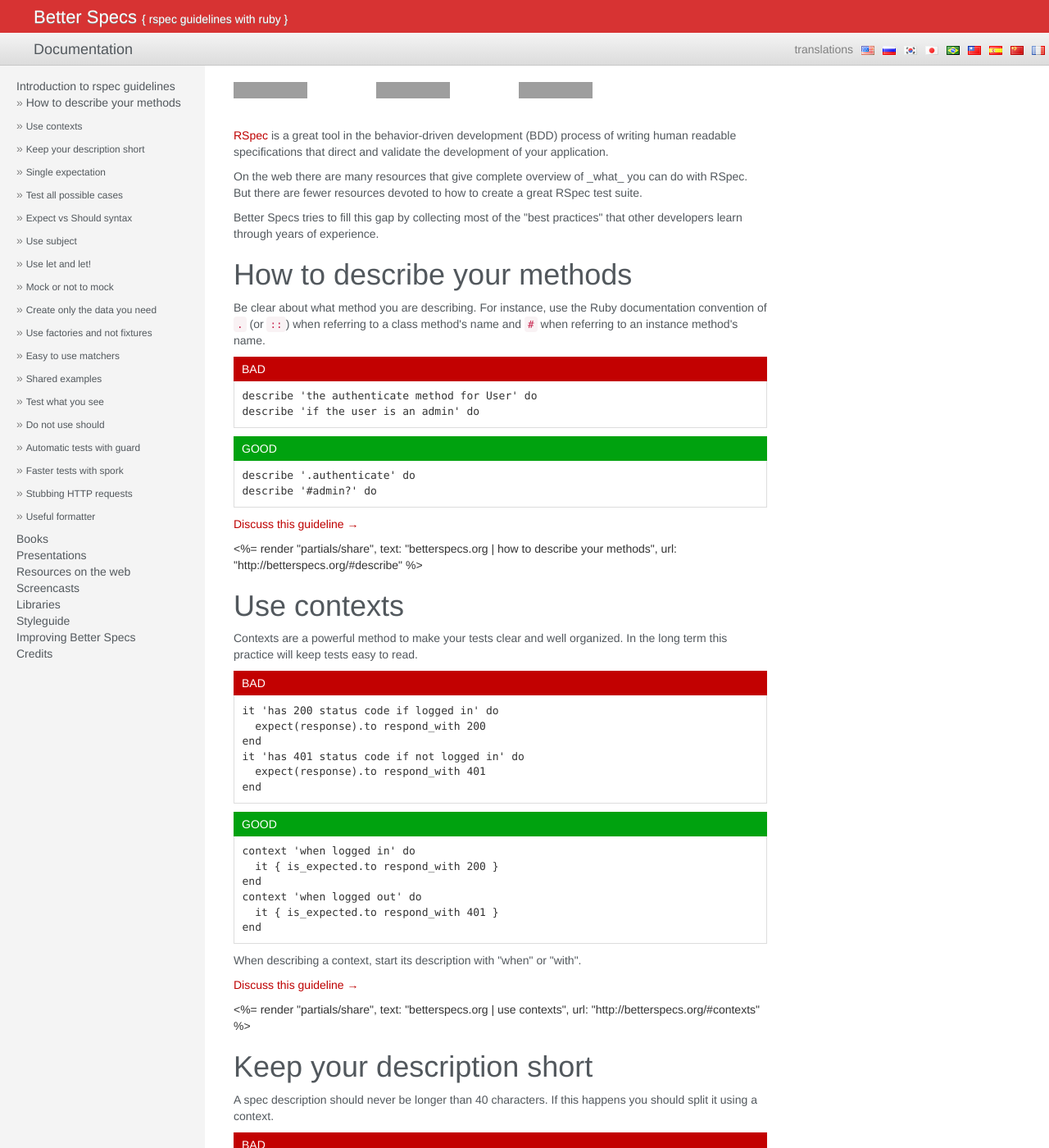
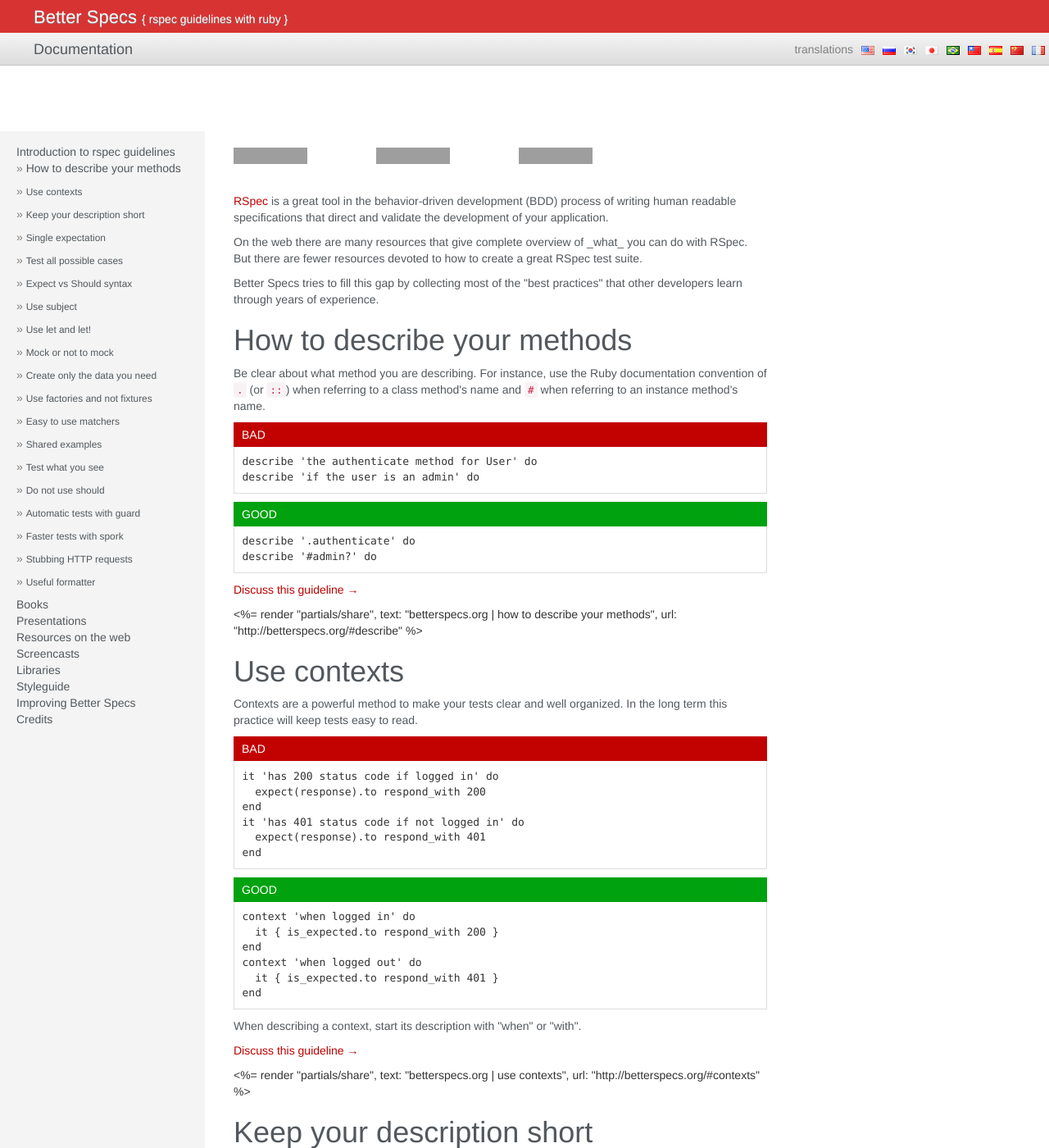
Before and after one commit to akz92/akz92.github.io, a Jekyll site: the page built from index.html, in a window 1280 px wide and 1400 px high. Shown: the whole window at 82% size. Built offline with Jekyll 4.4.1, drawn with Linux system fonts in a browser that asks for light colours; grey boxes are pictures that could not be loaded.

Commit message:
Update custom.css

```diff
--- a/css/custom.css
+++ b/css/custom.css
@@ -1,3 +1,7 @@
+body {
+  padding-top: 80px;
+}
+
 .content {
   padding: 20px 35px 0 35px;
   max-width: 70%;
@@ -193,6 +197,7 @@
 }
 
 #header {
+  top: 0;
   position: fixed !important;
   width: 100%;
   z-index: 10000;
```
